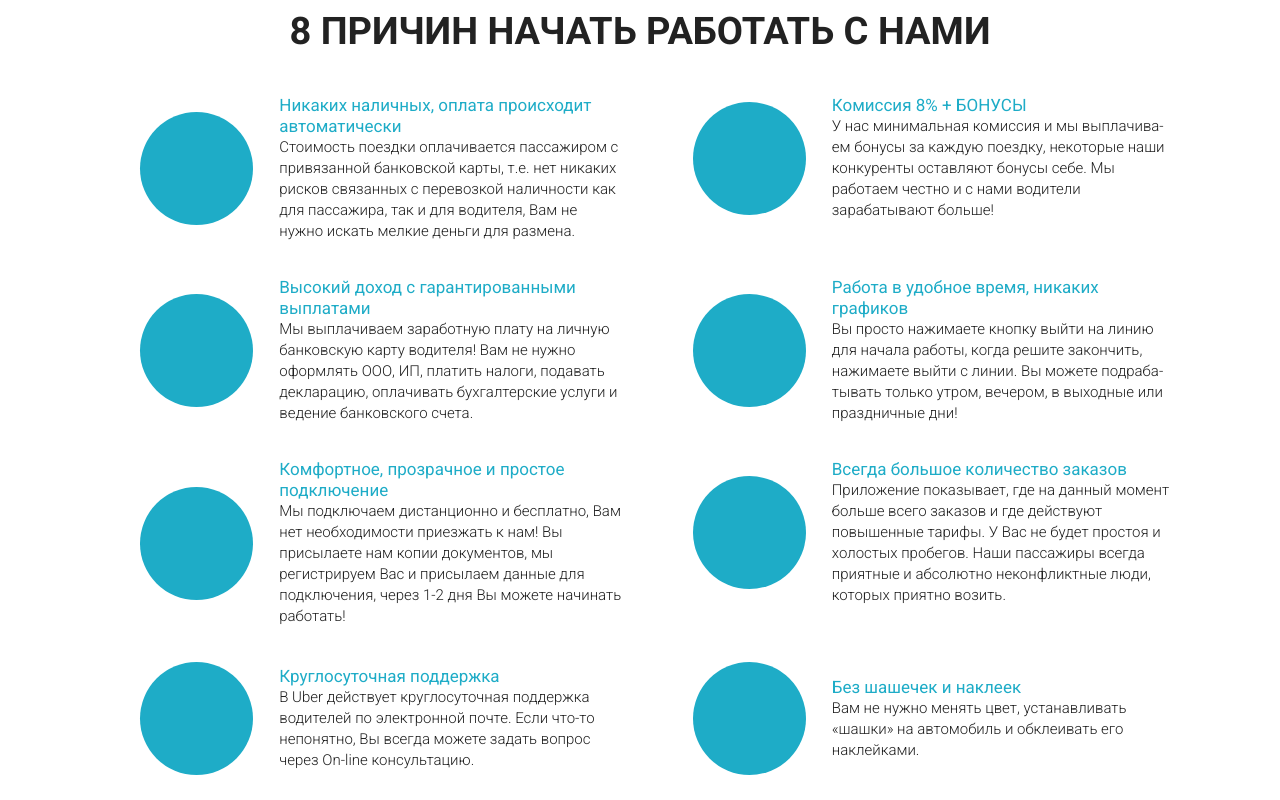
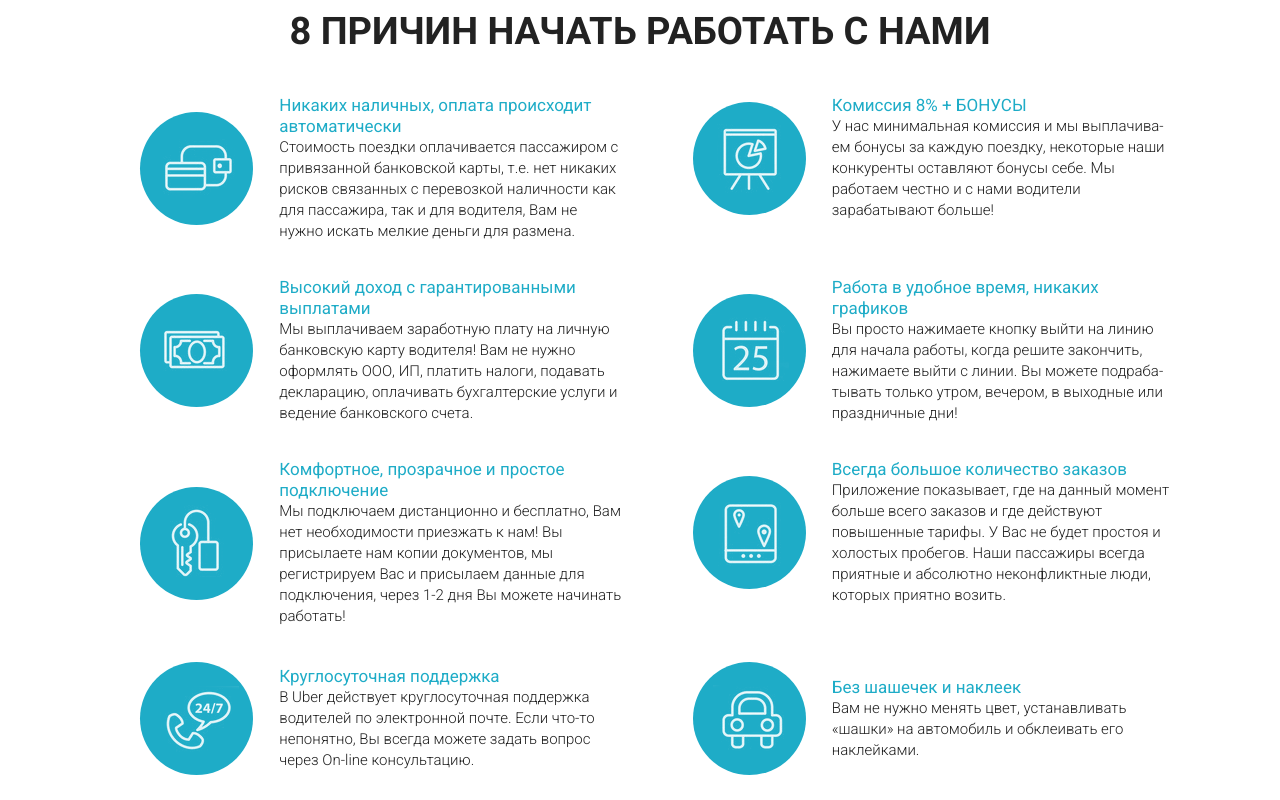
Before and after one commit to ImDimaTarasov/ImDimaTarasov.github.io, a plain HTML site: page index.html in a window 1280 px wide. Shown: the part 980-1780 px from the top of the page. Drawn offline with Linux system fonts and the light colour scheme; files whose address does not match are found by name.

Commit message:
Update index.html

```diff
--- a/index.html
+++ b/index.html
@@ -35,7 +35,7 @@
         <div class="container">
             <div class="row">
                 <div class="col-6 col-md-4 offset-md-1">
-                    <a href="#" class="subheader_logo"><img src="/src/icons/logo.png" alt="logo"></a>
+                    <a href="#" class="subheader_logo"><img src="icons/logo.png" alt="logo"></a>
                     <div class="subheader_official">Официальный партнер Uber в Москве</div>
                 </div>
                 <div class="xs-hidden col-md-3 offset-md-1 col-xl-2 offset-xl-2">
@@ -74,7 +74,7 @@
                     <div class="col-md-6" >
                         <div class="reasons_block">
                             <div class="reasons_round">
-                                <img src="/src/icons/reasons/reason_1.png" alt="">
+                                <img src="icons/reasons/reason_1.png" alt="">
                             </div>
                             <div class="reasons_descr">
                                 <div class="reasons_subtitle">Никаких наличных, оплата происходит автоматически</div>
@@ -87,7 +87,7 @@
                     <div class="col-md-6" >
                         <div class="reasons_block">
                             <div class="reasons_round">
-                                <img src="/src/icons/reasons/reason_2.png" alt="">
+                                <img src="/icons/reasons/reason_2.png" alt="">
                             </div>
                             <div class="reasons_descr">
                                 <div class="reasons_subtitle">Комиссия 8% + БОНУСЫ</div>
@@ -100,7 +100,7 @@
                     <div class="col-md-6" >
                         <div class="reasons_block">
                             <div class="reasons_round">
-                                <img src="/src/icons/reasons/reason_3.png" alt="">
+                                <img src="icons/reasons/reason_3.png" alt="">
                             </div>
                             <div class="reasons_descr">
                                 <div class="reasons_subtitle">Высокий доход с гарантированными выплатами</div>
@@ -113,7 +113,7 @@
                     <div class="col-md-6" >
                         <div class="reasons_block">
                             <div class="reasons_round">
-                                <img src="/src/icons/reasons/reason_4.png" alt="">
+                                <img src="icons/reasons/reason_4.png" alt="">
                             </div>
                             <div class="reasons_descr">
                                 <div class="reasons_subtitle">Работа в удобное время, никаких графиков</div>
@@ -126,7 +126,7 @@
                     <div class="col-md-6" >
                         <div class="reasons_block">
                             <div class="reasons_round">
-                                <img src="/src/icons/reasons/reason_5.png" alt="">
+                                <img src="icons/reasons/reason_5.png" alt="">
                             </div>
                             <div class="reasons_descr">
                                 <div class="reasons_subtitle">Комфортное, прозрачное и простое подключение</div>
@@ -139,7 +139,7 @@
                     <div class="col-md-6" >
                         <div class="reasons_block">
                             <div class="reasons_round">
-                                <img src="/src/icons/reasons/reason_6.png" alt="">
+                                <img src="icons/reasons/reason_6.png" alt="">
                             </div>
                             <div class="reasons_descr">
                                 <div class="reasons_subtitle">Всегда большое количество заказов</div>
@@ -152,7 +152,7 @@
                     <div class="col-md-6" >
                         <div class="reasons_block">
                             <div class="reasons_round">
-                                <img src="/src/icons/reasons/reason_7.png" alt="">
+                                <img src="icons/reasons/reason_7.png" alt="">
                             </div>
                             <div class="reasons_descr">
                                 <div class="reasons_subtitle">Круглосуточная поддержка</div>
@@ -165,7 +165,7 @@
                     <div class="col-md-6" >
                         <div class="reasons_block">
                             <div class="reasons_round">
-                                <img src="/src/icons/reasons/reason_8.png" alt="">
+                                <img src="icons/reasons/reason_8.png" alt="">
                             </div>
                             <div class="reasons_descr">
                                 <div class="reasons_subtitle">Без шашечек и наклеек</div>
@@ -370,13 +370,13 @@
                <div>
                 <div class="footer_mobile">
                     <a href="#">
-                        <img src="/src/img/footer/app_store.png" alt="App Store">
+                        <img src="img/footer/app_store.png" alt="App Store">
                     </a>
                     <a href="#">
-                        <img src="/src/img/footer/google_play.png" alt="Google play">
+                        <img src="img/footer/google_play.png" alt="Google play">
                     </a>
                     <a href="#">
-                        <img src="/src/img/footer/windows_store.png" alt="Windows store">
+                        <img src="img/footer/windows_store.png" alt="Windows store">
                     </a>
                 </div>
                </div>
```
